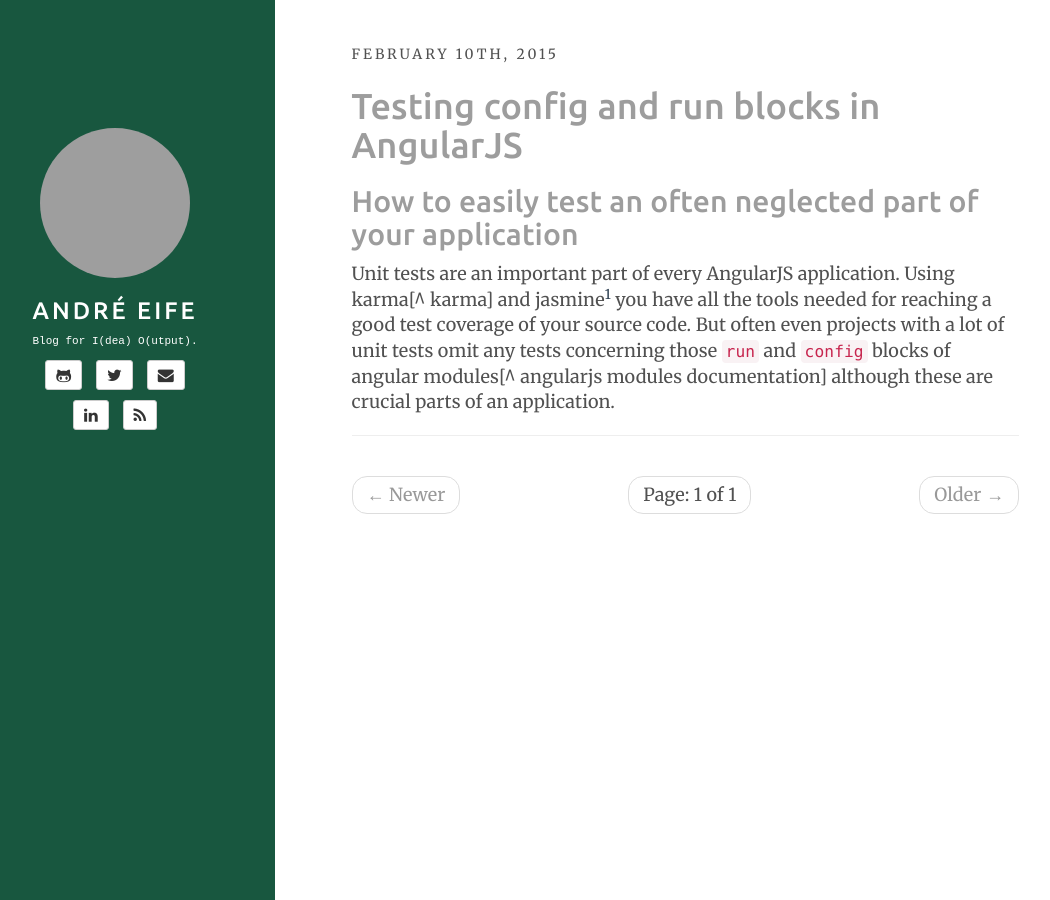
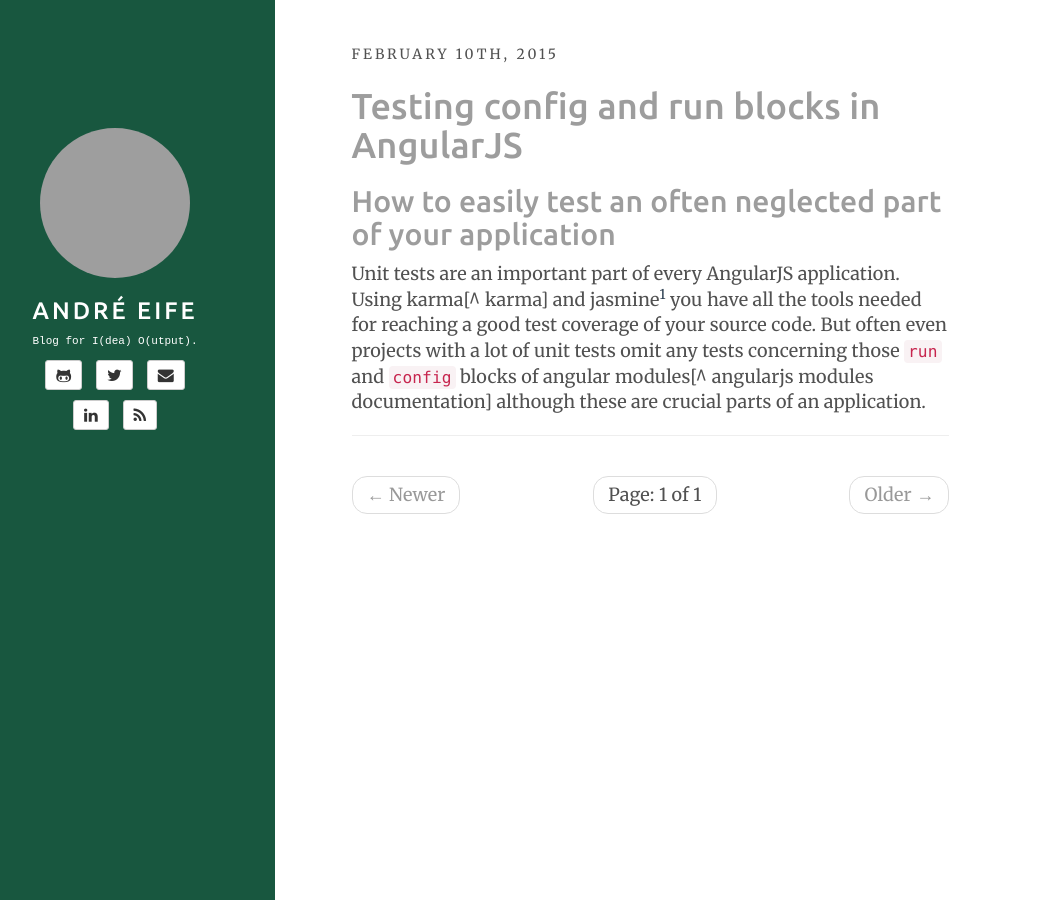
Before and after one commit to aeife/blog, a Jekyll site: the page built from index.html, in a window 1280 px wide. Shown: the whole page, without its empty margins (45-1095 px from the left). Built offline with Jekyll 4.4.1, drawn with Linux system fonts in a browser that asks for light colours; Markdown is read by kramdown in place of the engine named in the settings; the list of posts is cut into pages by our own code; grey boxes are pictures that could not be loaded.

Commit message:
grid layout adjustments

```diff
--- a/_includes/post.html
+++ b/_includes/post.html
@@ -1,6 +1,6 @@
 <article>
 
-	<div class="col-sm-10">
+	<div class="col-sm-12 col-md-11 col-lg-9">
 	 <h1>{{ page.title }} {% if page.tagline %}<small>{{page.tagline}}</small>{% endif %}</h1>
 	 <span class="post-date">
 	   {% assign d = page.date | date: "%d" | plus:'0' %}
--- a/index.html
+++ b/index.html
@@ -6,7 +6,7 @@ tagline:
 {% for post in paginator.posts %}
 
 <article class="home">
-  <div class="col-sm-10">
+  <div class="col-sm-12 col-md-11 col-lg-9">
     <span class="post-date">
       {% assign d = post.date | date: "%d" | plus:'0' %}
       {{ post.date | date: "%B" }}
@@ -43,7 +43,7 @@ tagline:
 
 
 <article>
-  <div class="col-sm-10">
+  <div class="col-sm-12 col-md-11 col-lg-9">
     <ul class="pager">
 
       {% if paginator.previous_page %}
```
